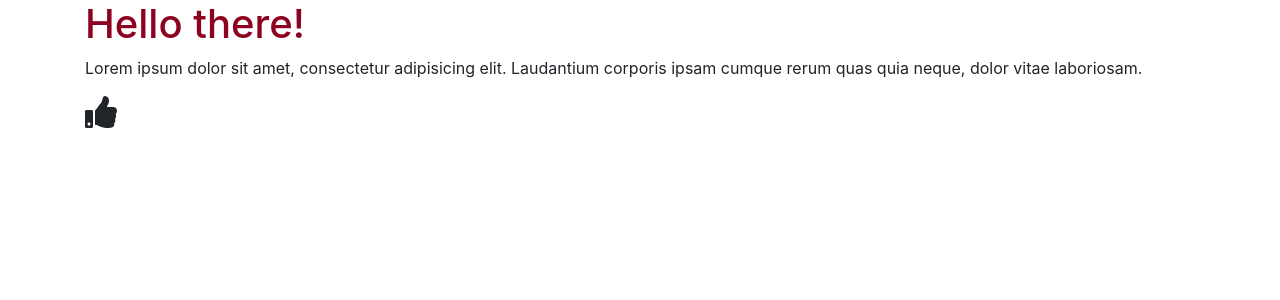
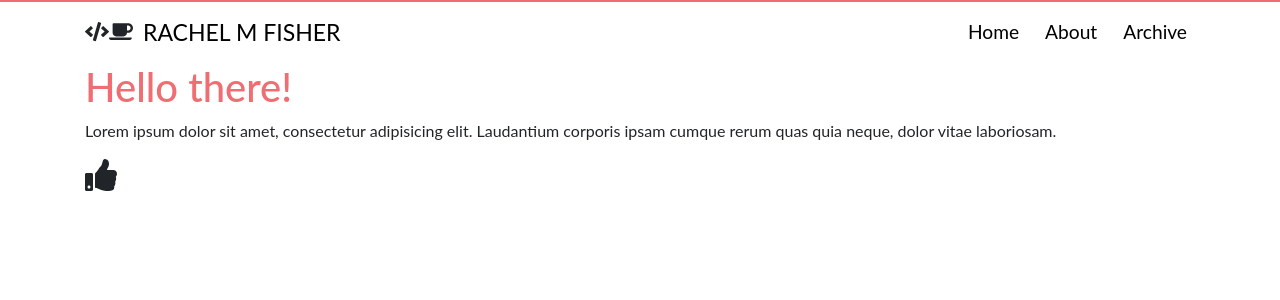
Before and after one commit to Elenaltarien/rachel-m-fisher, a Jekyll site: the page built from index.html, in a window 1280 px wide. Shown: the top 300 px of the page. Built offline with Jekyll 4.4.1, drawn with Linux system fonts in a browser that asks for light colours; nearby versions of some CDN libraries.

Commit message:
Styled site navigation

```diff
--- /dev/null
+++ b/_includes/nav.html
@@ -0,0 +1,15 @@
+<nav class="navbar navbar-expand-lg =">
+    <div class="container">
+    <span class="icons"><i class="fas fa-code primary-color"></i><i class="fas fa-coffee primary-color"></i></span><a class="navbar-brand" href="{{ site.baseurl }}/">RACHEL M FISHER</a>
+    <button class="navbar-toggler" type="button" data-toggle="collapse" data-target="#navbarNavAltMarkup" aria-controls="navbarNavAltMarkup" aria-expanded="false" aria-label="Toggle navigation">
+<span style="color: #ee6e73"><i class="fas fa-bars menu-toggle"></i></span>
+    </button>
+    <div class="collapse navbar-collapse" id="navbarNavAltMarkup">
+      <ul class="navbar-nav ml-auto">
+        <li><a class="nav-item nav-link active" href="{{ site.baseurl }}/">Home <span class="sr-only">(current)</span></a></li>
+        <li><a class="nav-item nav-link" href="{{ site.baseurl }}/about/">About</a></li>
+        <li><a class="nav-item nav-link" href="{{ site.baseurl }}/archive/">Archive</a></li>
+      </ul>
+    </div>
+    </div>
+  </nav>
--- a/_layouts/default.html
+++ b/_layouts/default.html
@@ -2,6 +2,7 @@
 <html lang="en">
   {% include head.html %}
   <body>
+    {% include nav.html %}
     {{ content }}
     {% include footer.html %}
   </body>
--- a/css/custom/_variables.scss
+++ b/css/custom/_variables.scss
@@ -1 +1,3 @@
-$primary: #8d021f; // burgundy
+$primary: #ee6e73; // shell pink
+$font-family-sans-serif: 'Lato', sans-serif;
+$font-family-serif: 'Fauna One', serif;
--- /dev/null
+++ b/css/custom/includes/_nav.scss
@@ -0,0 +1,27 @@
+nav {
+    border-top: 2px solid $primary;
+    font-family: $font-family-sans-serif;
+    font-size: 1.2em;
+    .menu-toggle {
+        color: $primary;
+    }
+    .navbar-brand {
+        font-size: 1.2em;
+    }
+    .navbar-nav {
+        li {
+            padding-left: 10px;
+        }
+    }
+    .icons {
+        padding-right: 10px;
+    }
+    a {
+        color: #000;
+    }
+    a:hover {
+        color: #000;
+        border-bottom: 2px solid $primary;
+    }
+
+}
--- a/css/main.scss
+++ b/css/main.scss
@@ -3,3 +3,4 @@
 
 @import 'custom/variables';
 @import 'bootstrap/bootstrap';
+@import 'custom/includes/nav';
```
